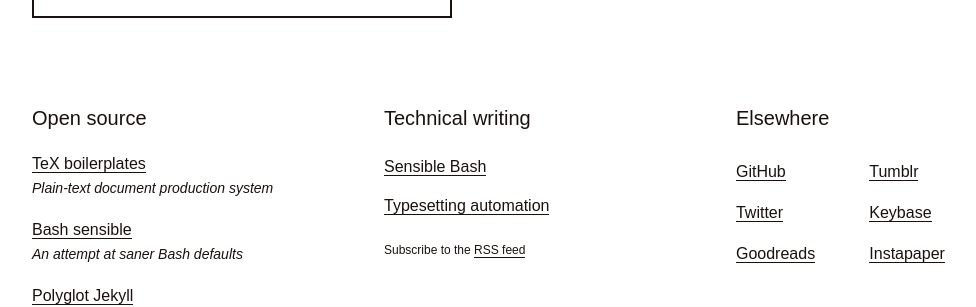
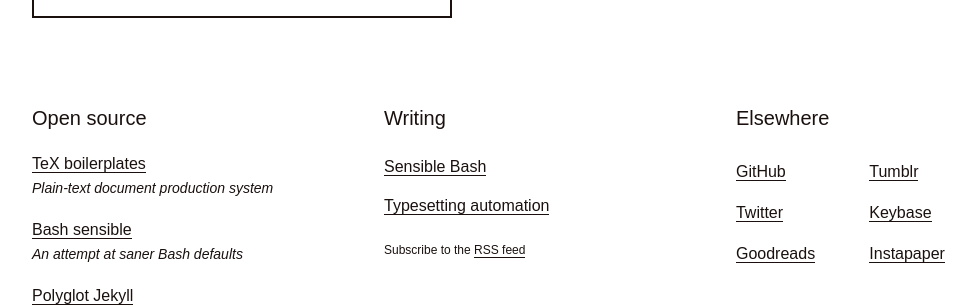
Before and after one commit to mrzool/mrzool.github.io, a Jekyll site: the page built from index.md, in a window 1280 px wide. Shown: the part 266-573 px from the top of the page, without its empty margins (0-976 px from the left). Built offline with Jekyll 4.4.1, drawn with Linux system fonts in a browser that asks for light colours.

Commit message:
technical writing -> writing

```diff
--- a/_layouts/home.html
+++ b/_layouts/home.html
@@ -28,7 +28,7 @@
 
 
         <div class="sm-col sm-col-6 md-col-4 px2 py2">
-            <h3 class="normal mt1">Technical writing</h3>
+            <h3 class="normal mt1">Writing</h3>
             <ul>
               {% for post in site.posts %}
                 <li class="mb1"><a href="{{ post.url }}" title="{{ post.subtitle | strip_html }}">{{ post.title }}</a></li>
```
